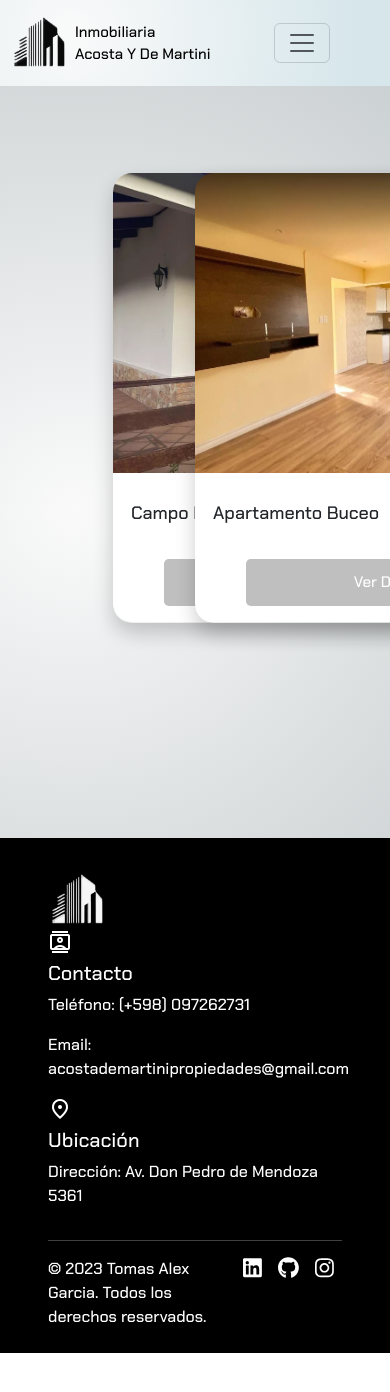
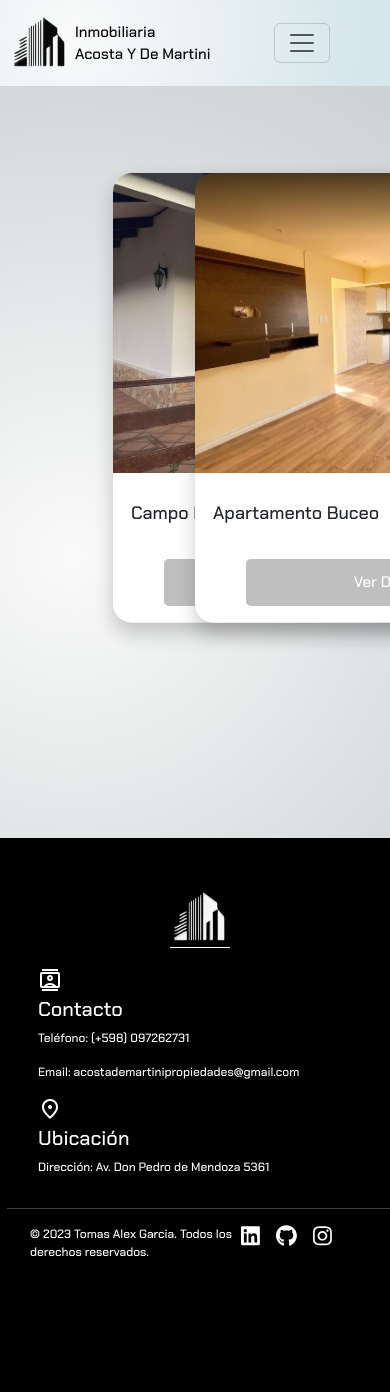
Before and after one commit to AlexTGarcia020/Inmobiliaria-Alex, a React (Vite) app: page /Ventas in a window 390 px wide. Shown: the top 1392 px of the page. Before the commit the page ends 1353 px from the top, so only its background shows below. Built offline with nearby package versions, Linux system fonts and the light colour scheme.

Commit message:
Footer Responsive

```diff
--- a/src/assets/Footer.css
+++ b/src/assets/Footer.css
@@ -1,3 +1,5 @@
+/* Footer.css */
+
 * {
   font-family: 'Chakra Petch', sans-serif;
 }
@@ -15,8 +17,36 @@
   right: 0;
 }
 
-
 .footer-logo {
   width: 60px;
   height: 60px;
 }
+
+@media (max-width: 767px) {
+   .footer-logo {
+    margin-left: 50%;
+    margin-bottom: 20px;
+    border-bottom: 1px solid white;
+  }
+
+  .footer {
+    padding: 50px 50px 190px 0px !important;
+  }
+
+  .contact-footer {
+    padding-left: 50px;
+    padding-right: 50px !important;
+    font-size: 12px;
+  }
+
+  .dividor-footer-contact{
+    margin-left: 7px;
+    width: 400px;
+  }
+
+  .footer-text {
+    font-size: 12px !important;
+    padding-left: 30px;
+    padding-right: -10px;
+  }
+}
--- a/src/components/Footer.jsx
+++ b/src/components/Footer.jsx
@@ -12,16 +12,16 @@ function Footer () {
           <div className="col-lg-4">
             <img src="/img/Footer-Logo.png" alt="Logo" className="footer-logo" />
           </div>
-          <div className="col-lg-4">
+          <div className="col-lg-4 contact-footer">
           <span className="material-symbols-outlined">
             contacts
             </span>
-            <h5>Contacto</h5>
+            <h5 className="">Contacto</h5>
             <p className="">Teléfono: (+598) 097262731</p>
             <p className="">Email: acostademartinipropiedades@gmail.com</p>
             {/* <p className="mb-0 mt-0 p-0">Instagram: @inmobiliariaacostaydemartini</p> */}
           </div>
-          <div className="col-lg-4">
+          <div className="col-lg-4 contact-footer">
           <span className="material-symbols-outlined">
             location_on
             </span>
@@ -31,7 +31,7 @@ function Footer () {
         </div>
         <div className="row">
           <div className="col-lg-12">
-            <hr/>
+            <hr className="dividor-footer-contact"/>
             <p className="footer-text fs-6 d-flex justify-content-center">
               © 2023 Tomas Alex Garcia. Todos los derechos reservados.
               <Link to="https://www.linkedin.com/in/alex-garcia20" style={{color:"white",textDecoration:"none"}} ><FontAwesomeIcon className="px-2  fs-4" icon={faLinkedin}/> </Link>
```
Lines whose indentation alone changed are shown as unchanged.
